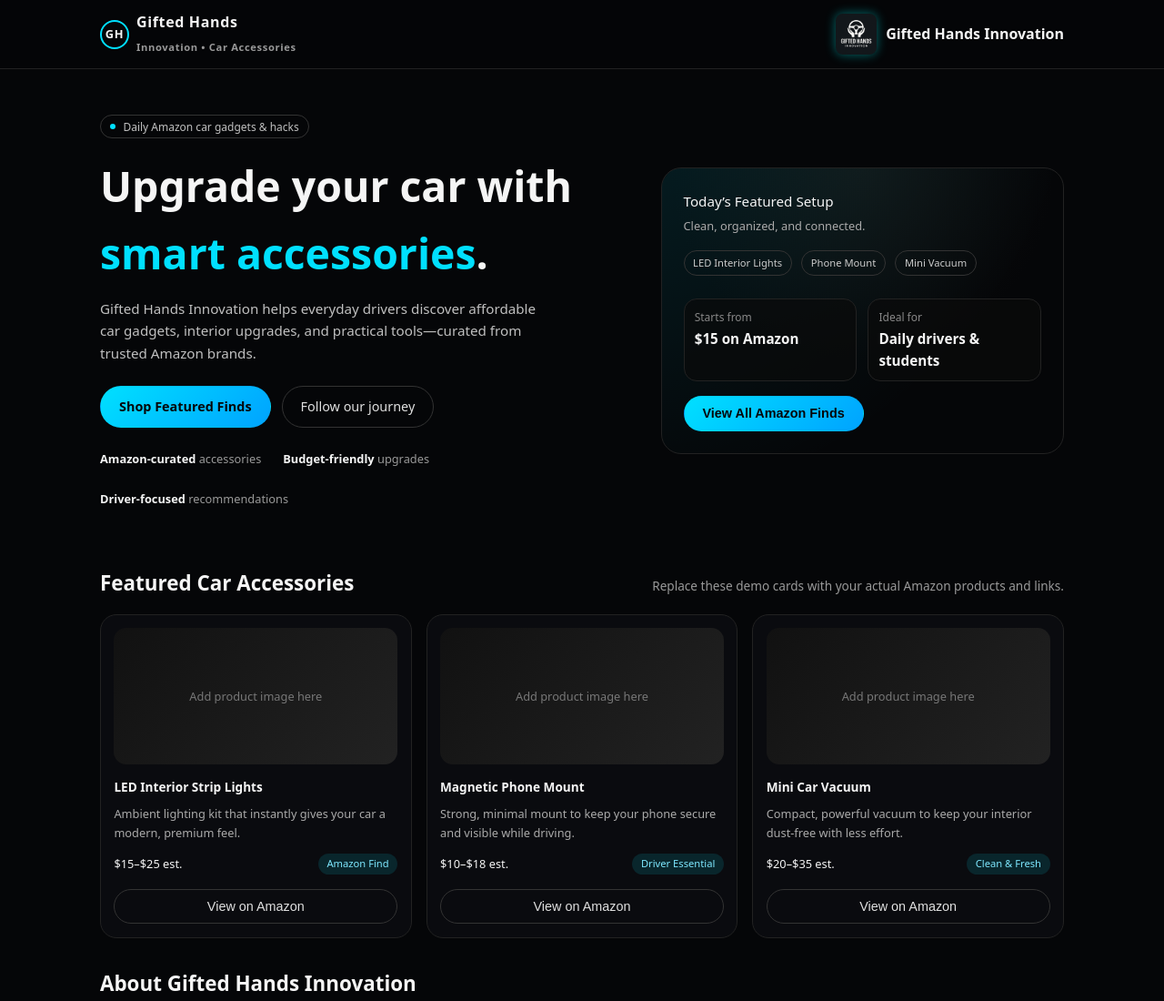
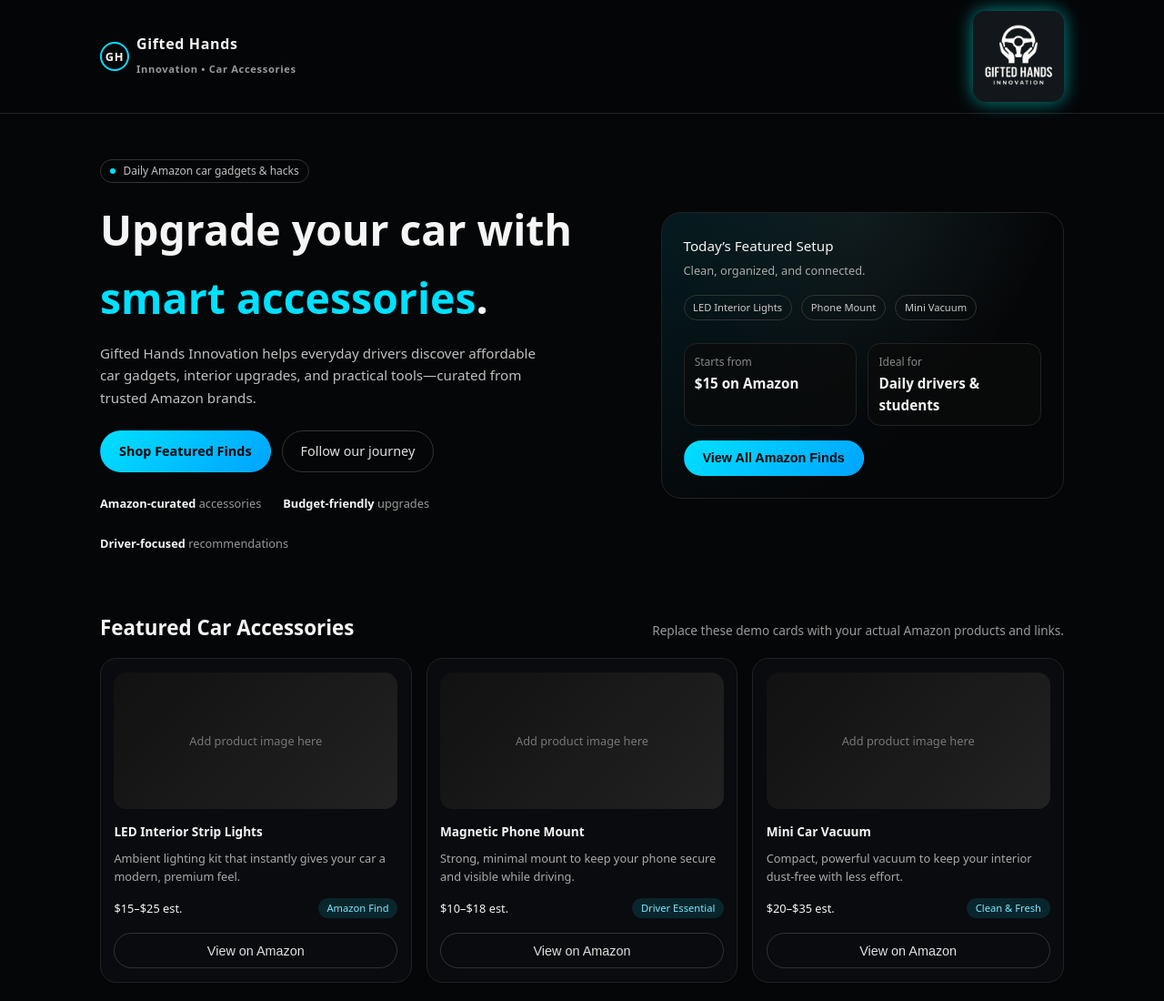
Before and after one commit to lenardmunsaka/giftedhandsinnovation, a plain HTML site: page index.html in a window 1280 px wide. Shown: the top 1100 px of the page at 91% size. Drawn offline with Linux system fonts and the light colour scheme.

Commit message:
Update index.html

```diff
--- a/index.html
+++ b/index.html
@@ -376,9 +376,9 @@
         </div>
       </div>
       <div class="nav-brand" style="display:flex; align-items:center; gap:10px;">
-  <img src="logo.png" alt="Gifted Hands Innovation Logo"
-       style="width:45px; height:45px; border-radius:8px; object-fit:cover; filter: drop-shadow(0 0 6px rgba(0,255,255,0.4));" />
-  <span style="font-weight:600;">Gifted Hands Innovation</span>
+ <img src="logo.png" alt="Gifted Hands Innovation Logo"
+     style="width:100px; height:100px; border-radius:14px; object-fit:cover; filter: drop-shadow(0 0 10px rgba(0,255,255,0.55));" />
+
 </div>
 
     </div>
```
